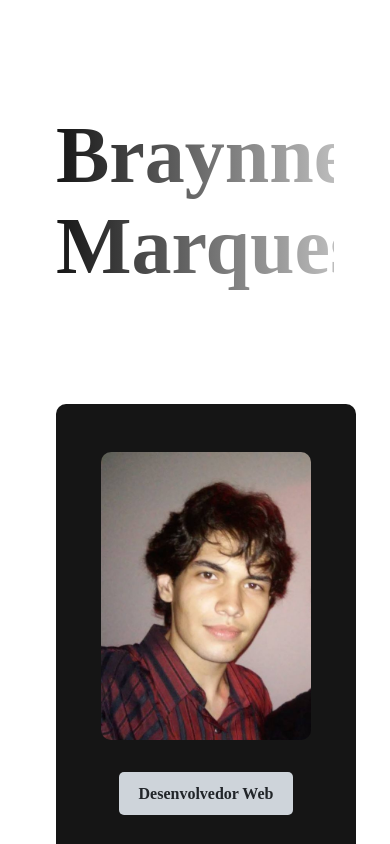
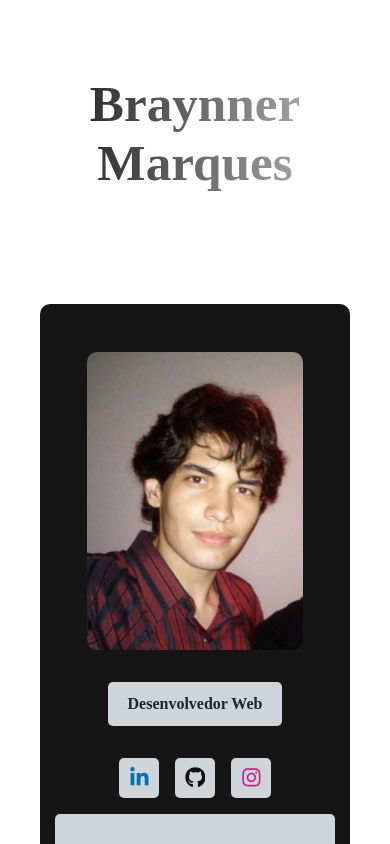
Before and after one commit to BraynnerM/portfolio, a React (Vite) app: page / in a window 390 px wide. Shown: the top 844 px of the page. Built offline with nearby package versions, Linux system fonts and the light colour scheme; the HTML template or start-up script is replaced by a standard one.

Commit message:
corrigida a responsividade

```diff
--- a/src/styles/components/app.sass
+++ b/src/styles/components/app.sass
@@ -3,7 +3,7 @@
 #portfolio
     display: flex
     flex-wrap: wrap
-    padding: 3rem
+    padding: 2rem
     gap: 3rem
 
     h1
@@ -13,3 +13,6 @@
         background: variables.$gradient
         -webkit-background-clip: text
         -webkit-text-fill-color: transparent
+        @media (max-width: 680px)
+            font-size: 3.2rem
+            text-align: center
--- a/src/styles/components/projectscontainer.sass
+++ b/src/styles/components/projectscontainer.sass
@@ -19,6 +19,7 @@
             display: flex
             flex-direction: column
             justify-content: left
+
             .project-main
                 display: flex
                 flex-wrap: wrap
@@ -44,6 +45,17 @@
                 .project-info
                     width: 70%
 
+                @media (max-width: 680px)
+                    flex-direction: column
+                    text-align: center
+                    justify-content: center
+                    align-items: center
+                    .project-image-wrapper
+                        width:80%
+                        margin-bottom: 1rem
+                    .project-info
+                        width: 100%
+
             h3
                 margin-bottom: 1rem
             a
@@ -51,7 +63,3 @@
                 color: variables.$bg-color-secondary
                 &:hover
                     color: variables.$body-bg-color
-
-                @media (max-width: 680px)
-                    flex-direction: column
-                    text-align: center
--- a/src/styles/components/technologiescontainer.sass
+++ b/src/styles/components/technologiescontainer.sass
@@ -28,6 +28,7 @@
 
             @media(max-width: 1450px)
                 width: 100%
+
             @media (max-width: 680px)
                     flex-direction: column
                     text-align: center
```
